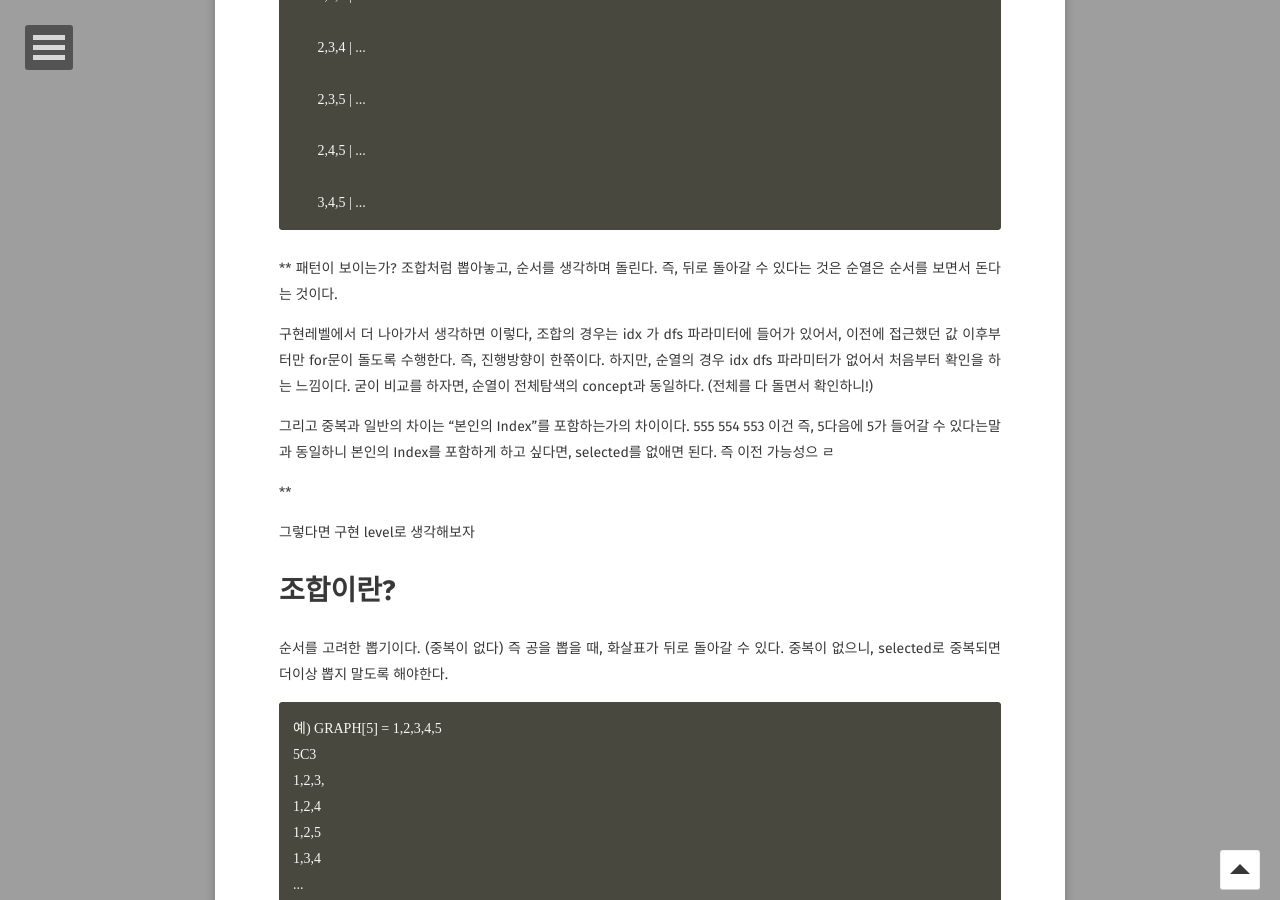
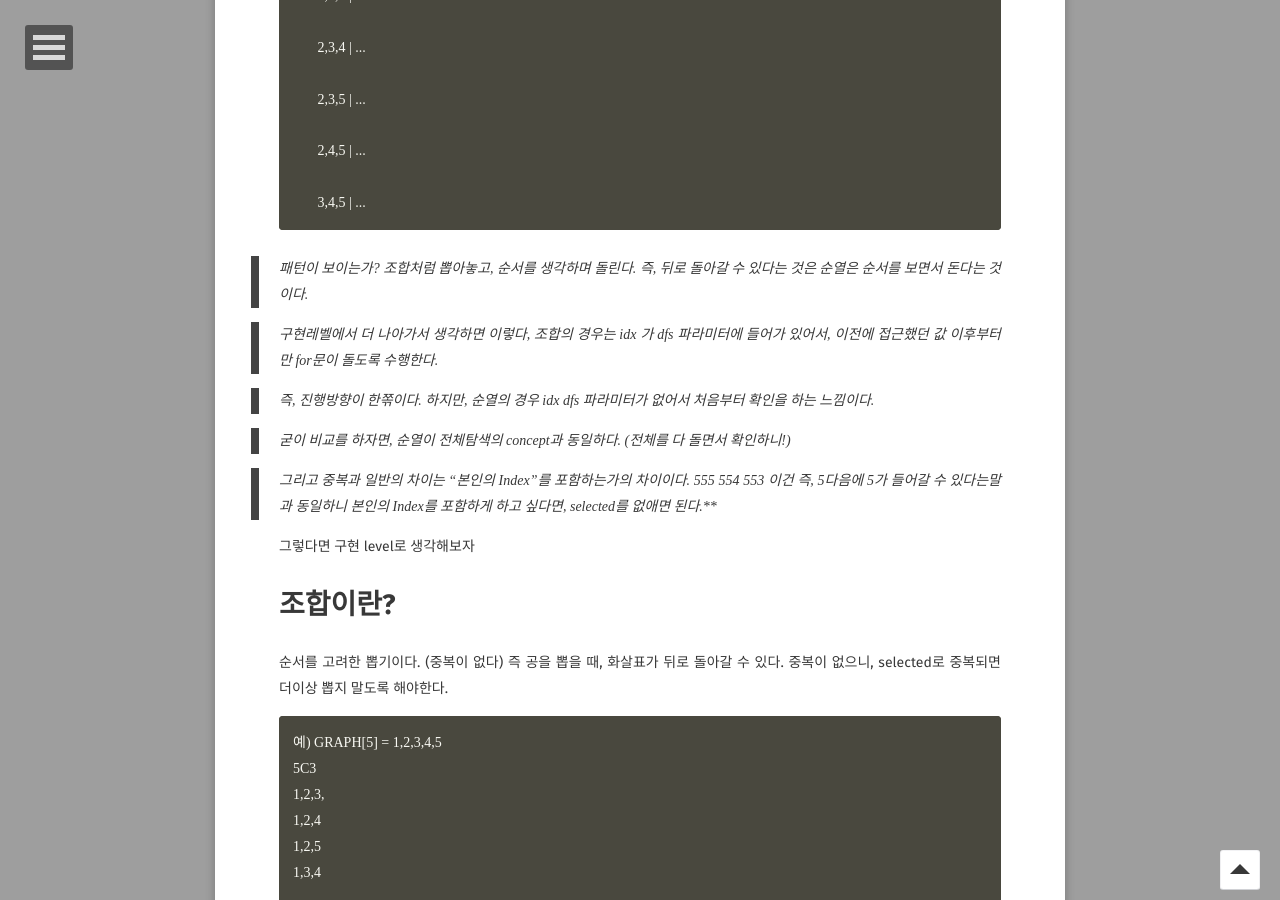
Before and after one commit to leesk212/leesk212.github.io, a Jekyll site: the page built from _posts/2024-04-23-[PS]CPP_DFS_순열,조합,중복순열,중복조합.md, in a window 1280 px wide and 900 px high, scrolled down 1363 px. Built offline with Jekyll 4.4.1, drawn with Linux system fonts in a browser that asks for light colours; some web fonts are replaced; our own code applies the rules of GitHub Pages for plain Markdown files; comment, search, counter and statistics services are not loaded.

Commit message:
Update 2024-04-23-[PS]CPP_DFS_순열,조합,중복순열,중복조합.md

````diff
--- a/_posts/2024-04-23-[PS]CPP_DFS_순열,조합,중복순열,중복조합.md
+++ b/_posts/2024-04-23-[PS]CPP_DFS_순열,조합,중복순열,중복조합.md
@@ -57,21 +57,20 @@ dfs는 길찾기에서는 (완전탐색문제)는 그다음 index로 이동(그
        3,4,5 | ...
 ```
 
-**
-패턴이 보이는가? 조합처럼 뽑아놓고, 순서를 생각하며 돌린다.
+> 패턴이 보이는가? 조합처럼 뽑아놓고, 순서를 생각하며 돌린다.
 즉, 뒤로 돌아갈 수 있다는 것은 순열은 순서를 보면서 돈다는 것이다.
 
-구현레벨에서 더 나아가서 생각하면 이렇다,
+> 구현레벨에서 더 나아가서 생각하면 이렇다,
 조합의 경우는 idx 가 dfs 파라미터에 들어가 있어서, 이전에 접근했던 값 이후부터만 for문이 돌도록 수행한다.
-즉, 진행방향이 한쪾이다.
+
+> 즉, 진행방향이 한쪾이다.
 하지만, 순열의 경우 idx dfs 파라미터가 없어서 처음부터 확인을 하는 느낌이다.
-굳이 비교를 하자면, 순열이 전체탐색의 concept과 동일하다. (전체를 다 돌면서 확인하니!)
 
-그리고 중복과 일반의 차이는 "본인의 Index"를 포함하는가의 차이이다.
+> 굳이 비교를 하자면, 순열이 전체탐색의 concept과 동일하다. (전체를 다 돌면서 확인하니!)
+
+> 그리고 중복과 일반의 차이는 "본인의 Index"를 포함하는가의 차이이다.
 555 554 553 이건 즉, 5다음에 5가 들어갈 수 있다는말과 동일하니
-본인의 Index를 포함하게 하고 싶다면, selected를 없애면 된다. 즉 이전 가능성으 ㄹ
-
-**
+본인의 Index를 포함하게 하고 싶다면, selected를 없애면 된다.**
 
 
 그렇다면 구현 level로 생각해보자
````
